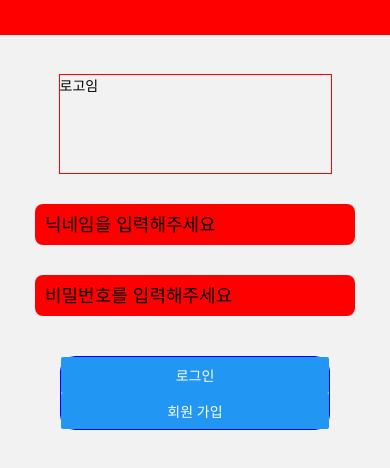
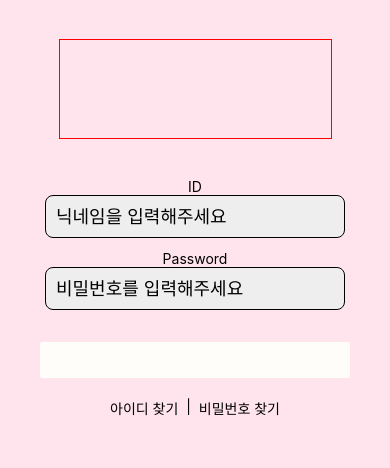
Before and after one commit to AniShorts/front-end, a React Native app in the folder front/: screen /Login in a window 390 px wide. Shown: the top 468 px of the page. Built offline with nearby package versions, Linux system fonts and the light colour scheme.

Commit message:
로그인 페이지 초안

```diff
--- a/front/page/login/Login.tsx
+++ b/front/page/login/Login.tsx
@@ -1,20 +1,19 @@
-import { StyleSheet, Text, View, Button } from 'react-native';
+import React from 'react'
+import { Text, View, StyleSheet, Button } from 'react-native'
 import { TextInput } from 'react-native-gesture-handler';
+import { SafeAreaView } from 'react-native-safe-area-context'
 import styled from 'styled-components/native'
 
 const Login = ({ navigation }: any) => {
-
   return (
-    <>
-      <Test />
-      <View style={styles.sort} >
-        <Logo>
-          <Text>로고임</Text>
-        </Logo>
+    <SafeAreaView style={styles.sort}>
+      <Logo />
+      <Text>ID</Text>
       <TextInput
         style={styles.customInput}
         placeholder='닉네임을 입력해주세요'
       />
+      <Text>Password</Text>
       <TextInput
         style={styles.customInput}
         placeholder='비밀번호를 입력해주세요'
@@ -22,53 +21,50 @@ const Login = ({ navigation }: any) => {
       <View style={styles.button}>
         <Button
           title='로그인'
-            onPress={() => navigation.navigate("Login")}
-          />
-          <Button
-            title='회원 가입'
-            onPress={() => navigation.navigate("Signup")}
+          color={'#FFFDF9'}
         />
       </View>
+      <View style={styles.alignText}>
+        <Text onPress={() => navigation.navigate("FindId")}>아이디 찾기 </Text>
+        <Text> | </Text>
+        <Text onPress={() => navigation.navigate("FindPassword")}> 비밀번호 찾기</Text>
       </View>
-    </>
-  );
+    </SafeAreaView>
+  )
 }
 
 const styles = StyleSheet.create({
   sort: {
+    flex: 1,
     alignItems: "center",
-    justifyContent: "center"
+    backgroundColor: '#FFE3ED'
   },
   button: {
-    backgroundColor: '#BEEBE9',
-    borderColor: 'blue',
-    borderWidth: 1,
-    borderRadius: 15,
-    width: 270,
-    marginTop: 40,
-    marginBottom: 20
+    backgroundColor: '#9BE3DE',
+    width: 310,
+    borderRadius: 4,
+    marginTop: 20
   },
   customInput: {
     padding: 10,
-    marginTop: 30,
     fontSize: 18,
-    // textAlign: 'center',
-    backgroundColor: 'red',
-    width: 320,
-    borderRadius:8
+    backgroundColor: "#eee",
+    width: 300,
+    borderRadius: 8,
+    marginBottom: 12,
+    borderWidth: 1,
   },
+  alignText: {
+    flexDirection: "row",
+    marginTop: 20
+  }
 });
-
-const Test = styled.View`
-  width: 100%;
-  height: 35px;
-  background-color: red;
-`
 
 const Logo = styled.View`
   width: 70%;
   height: 100px;
   margin-top: 10%;
+  margin-bottom: 10%;
   border: 1px solid red;
 `
 
```
Lines whose indentation alone changed are shown as unchanged.
